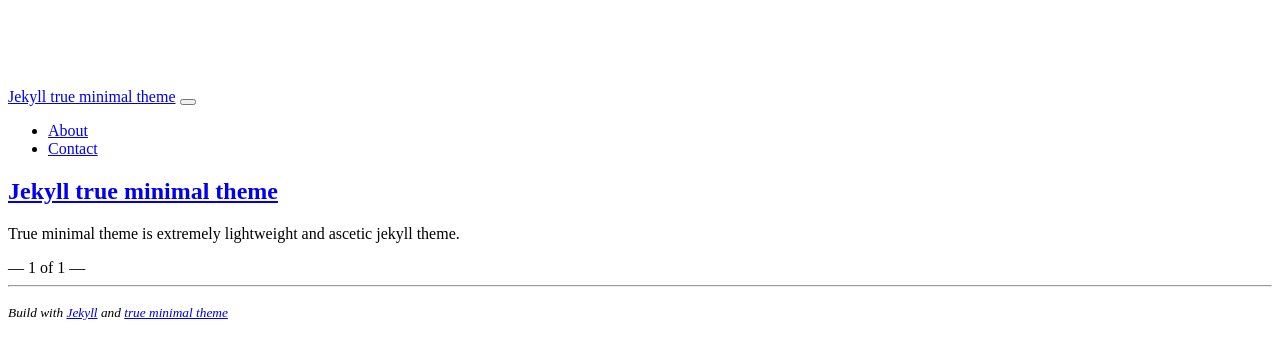
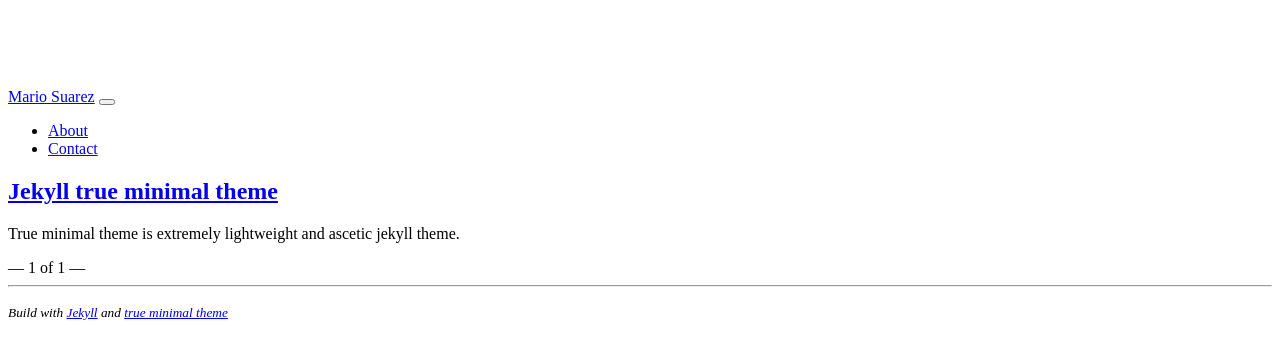
Before and after one commit to njitsuarez/njitsuarez.github.io, a Jekyll site: the page built from index.html, in a window 1280 px wide. Shown: the top 359 px of the page. Built offline with Jekyll 4.4.1, drawn with Linux system fonts in a browser that asks for light colours; the list of posts is cut into pages by our own code.

Commit message:
Feature:config update

```diff
--- a/_config.yml
+++ b/_config.yml
@@ -1,4 +1,4 @@
-name: "Jekyll true minimal theme"
+name: "Mario Suarez"
 description: "Lightweight theme"
 
 url: ''
```
